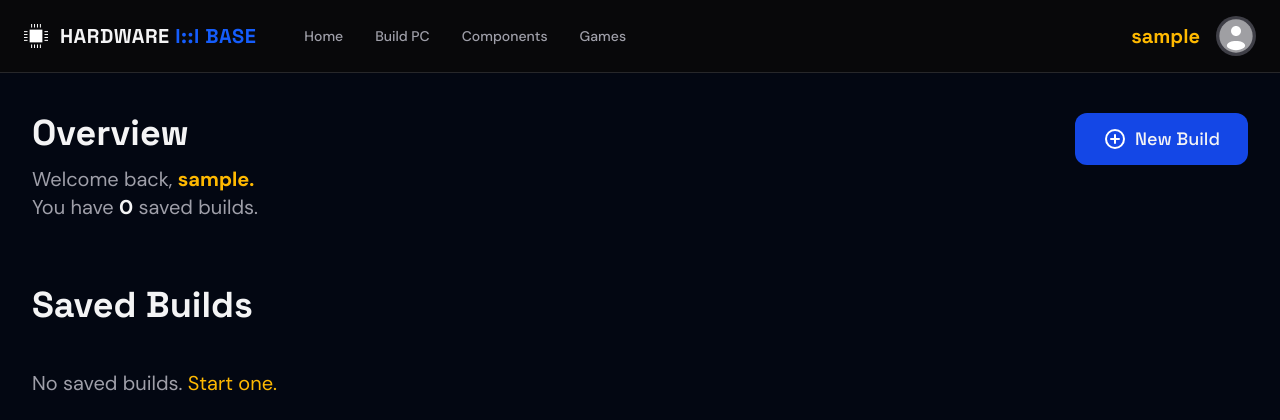
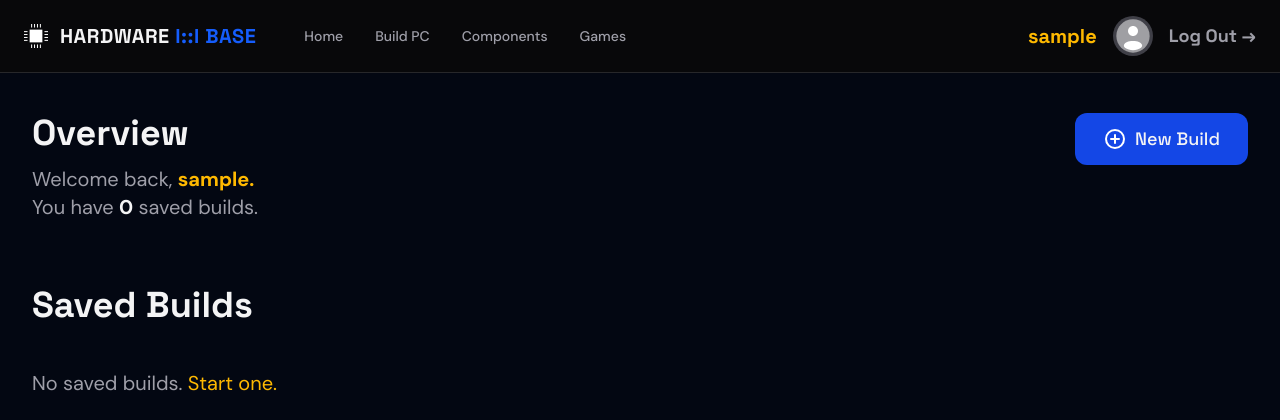
Before and after one commit to mrahman221602-arch/CodeSharks-HARDWAREBASE, a Django app: template hardwarebase/users/templates/users/dashboard.html in a window 1280 px wide. Shown: the top 420 px of the page. Run offline with Django 5.2, Linux system fonts and the light colour scheme; the template is opened without the code that fills it, so the values that code supplies are empty; the visitor is signed in with stand-in values (Sample User, id 1); style sheets or scripts are compiled from the project's sources.

Commit message:
Update dashboard template

```diff
--- a/hardwarebase/users/templates/users/dashboard.html
+++ b/hardwarebase/users/templates/users/dashboard.html
@@ -41,6 +41,10 @@
                 <div class="w-10 h-10 bg-zinc-700 rounded-full hover:opacity-80 transition">
                     <img src="{% static 'icons/user-circle-white.svg' %}" alt="UA">
                 </div>
+                <a href="{% url 'logout' %}"
+                   class="text-lg text-zinc-400 font-heading font-bold hover:text-red-600 transition">
+                    Log Out →
+                </a>
             </div>
         </div>
     </header>
```
